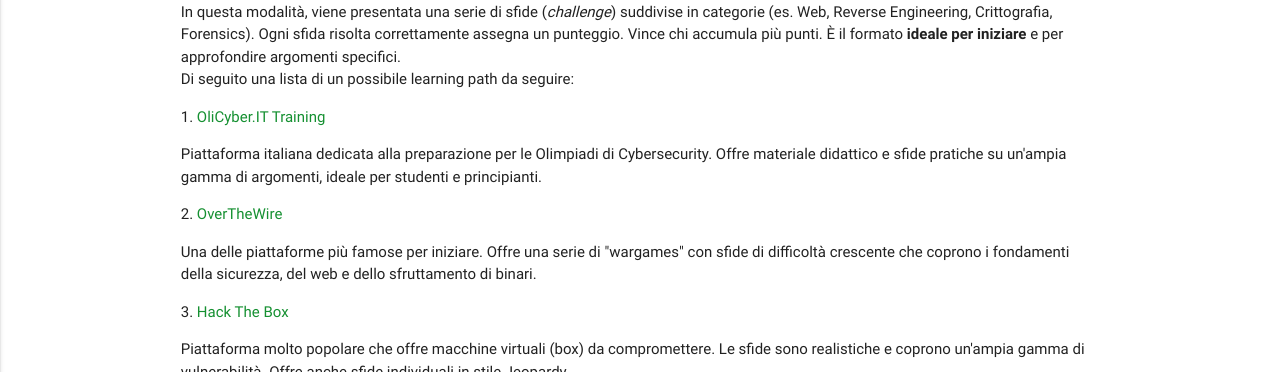
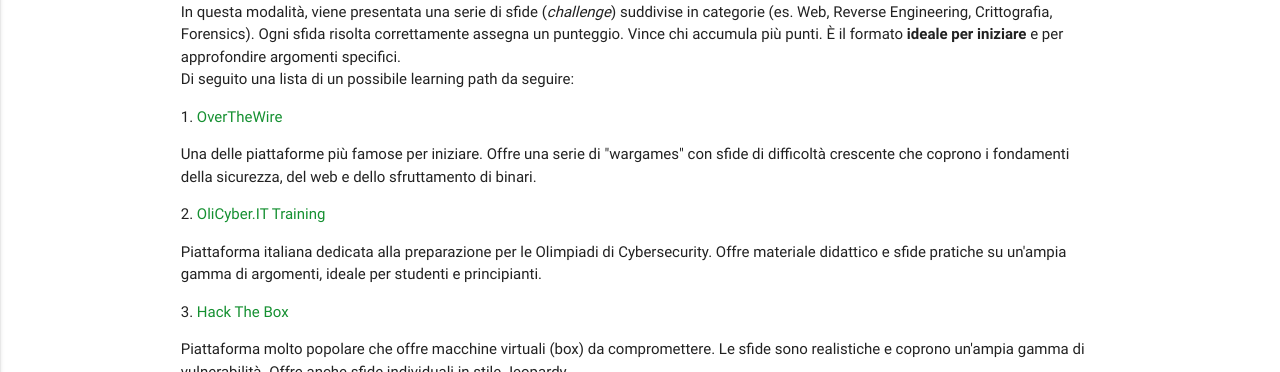
Before and after one commit to MvtinaPwn/mvtinapwn.github.io, a Jekyll site: the page built from training.md, in a window 1280 px wide. Shown: the part 378-750 px from the top of the page. Built offline with Jekyll 4.4.1, drawn with Linux system fonts in a browser that asks for light colours; nearby versions of some CDN libraries.

Commit message:
modificato ordine lista dei link

```diff
--- a/_layouts/training.html
+++ b/_layouts/training.html
@@ -24,18 +24,18 @@ layout: default
 
                 <ul class="list-group" style="margin-top: 15px;">
                     <li class="list-group-item">
-                        <p>1. <a href="https://training.olicyber.it/" target="_blank"
+                        <p>1. <a href="https://overthewire.org/wargames/" target="_blank"
+                                rel="noopener noreferrer">OverTheWire</a></p>
+                        <p>Una delle piattaforme più famose per iniziare. Offre una serie di "wargames" con sfide di
+                            difficoltà crescente che coprono i fondamenti della sicurezza, del web e dello sfruttamento
+                            di binari.</p>
+                    </li>
+                    <li class="list-group-item">
+                        <p>2. <a href="https://training.olicyber.it/" target="_blank"
                                 rel="noopener noreferrer">OliCyber.IT Training</a></p>
                         <p>Piattaforma italiana dedicata alla preparazione per le Olimpiadi di Cybersecurity. Offre
                             materiale didattico e sfide pratiche su un'ampia gamma di argomenti, ideale per studenti e
                             principianti.</p>
-                    </li>
-                    <li class="list-group-item">
-                        <p>2. <a href="https://overthewire.org/wargames/" target="_blank"
-                                rel="noopener noreferrer">OverTheWire</a></p>
-                        <p>Una delle piattaforme più famose per iniziare. Offre una serie di "wargames" con sfide di
-                            difficoltà crescente che coprono i fondamenti della sicurezza, del web e dello sfruttamento
-                            di binari.</p>
                     </li>
                     <li class="list-group-item">
                         <p>3. <a href="https://hackthebox.com/" target="_blank" rel="noopener noreferrer">Hack The
```
Also changed, not shown: other parts of _layouts/training.html (+2 -2 lines). Lines whose indentation alone changed are shown as unchanged.
